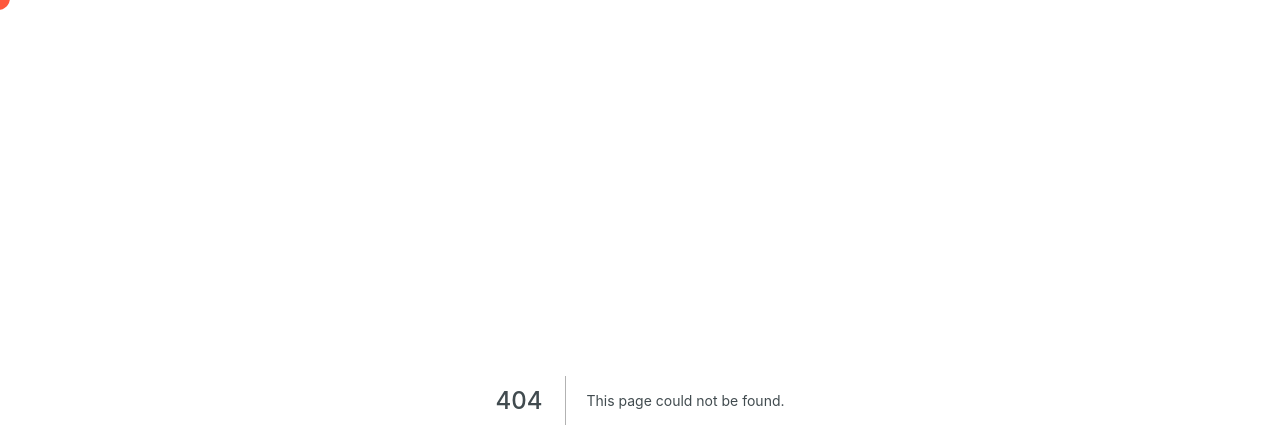
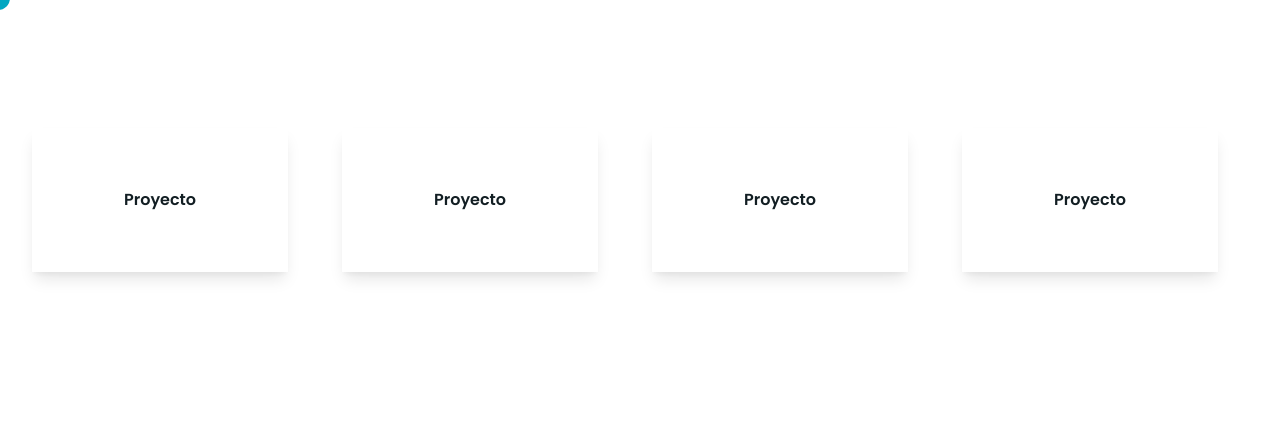
Before and after one commit to obeskay/obedvav-portfolio, a Next.js app: page /projects in a window 1280 px wide. Before the commit this address had no page. Shown: the top 448 px of the page. Built offline with nearby package versions, Linux system fonts and the light colour scheme.

Commit message:
Correcciones y creacion de página de proyectos

```diff
--- a/components/Button.tsx
+++ b/components/Button.tsx
@@ -4,8 +4,8 @@ import { motion } from "framer-motion";
 const Button = (props) => {
   return (
     <motion.div
-      whileHover={{ scale: 1.05 }}
-      whileTap={{ scale: 0.95 }}
+      whileHover={{ scale: 1.025 }}
+      whileTap={{ scale: 0.975 }}
       className={`relative text-lg px-[1.5rem] py-[0.75rem] ${
         props.outlined
           ? "border border-primary text-dark"
--- a/components/NoiseOverlay.tsx
+++ /dev/null
@@ -1,14 +0,0 @@
-import React from "react";
-
-const NoiseOverlay = () => {
-  return (
-    <div
-      className="absolute opacity-40 mix-blend-soft-light w-[300%] h-[300%] -left-[50%] -top-[110%] bg-noise z-5 animate-noiseMove"
-      style={{
-        backgroundImage: `url('https://i.ibb.co/jG7Vgm1/img-noise-380x380.png')`,
-      }}
-    ></div>
-  );
-};
-
-export default NoiseOverlay;
--- a/components/ProyectCard.tsx
+++ b/components/ProyectCard.tsx
@@ -6,41 +6,12 @@ const getRandomArbitrary = (min, max) => {
 };
 
 const ProyectCard = (props) => {
-  const [timingVar, setTimingVar] = useState(3);
-  const motionVariants = {
-    visible: {
-      opacity: 1,
-      y: [
-        `0%`,
-        `${getRandomArbitrary(-timingVar * 10, timingVar * 10)}%`,
-        `${getRandomArbitrary(-timingVar * 10, timingVar * 10)}%`,
-        `${getRandomArbitrary(-timingVar * 10, timingVar * 10)}%`,
-        `0%`,
-      ],
-      x: [
-        `0%`,
-        `${getRandomArbitrary(-timingVar * 10, timingVar * 10)}%`,
-        `${getRandomArbitrary(-timingVar * 10, timingVar * 10)}%`,
-        `${getRandomArbitrary(-timingVar * 10, timingVar * 10)}%`,
-        `0%`,
-      ],
-    },
-  };
   return (
-    <motion.div
-      animate="visible"
-      variants={motionVariants}
-      transition={{
-        duration: 30,
-        ease: "linear",
-        times: [0, 0.2, 0.5, 0.8, 1],
-        loop: Infinity,
-        repeatDelay: 0,
-      }}
-      className={`h-[9rem] w-[16rem] p-4 text-dark shadow-lg flex items-center justify-center ${props.className}`}
+    <div
+      className={`h-[9rem] w-full md:w-[16rem] p-4 text-dark shadow-lg flex items-center justify-center ${props.className}`}
     >
-      Proyecto no. 1
-    </motion.div>
+      Proyecto
+    </div>
   );
 };
 
--- a/components/ProyectsGrid.tsx
+++ b/components/ProyectsGrid.tsx
@@ -6,7 +6,7 @@ const ProyectsGrid = () => {
     <div className="container mx-auto">
       <div className="grid gap-6 sm:grid-cols-2 lg:grid-cols-3 xl:grid-cols-4">
         {[...Array(4)].map((x, i) => (
-          <ProyectCard key="3" />
+          <ProyectCard key={i} />
         ))}
       </div>
     </div>
--- a/pages/_app.tsx
+++ b/pages/_app.tsx
@@ -13,11 +13,13 @@ function App({ Component, pageProps, router }) {
       </Head>
       <Cursor />
 
-      <AnimateSharedLayout>
-        <AnimatePresence exitBeforeEnter>
-          <Component {...pageProps} key={router.route} />
-        </AnimatePresence>
-      </AnimateSharedLayout>
+      <AnimatePresence>
+        <AnimateSharedLayout>
+          <AnimatePresence exitBeforeEnter>
+            <Component {...pageProps} key={router.route} />
+          </AnimatePresence>
+        </AnimateSharedLayout>
+      </AnimatePresence>
     </div>
   );
 }
--- a/pages/index.tsx
+++ b/pages/index.tsx
@@ -61,7 +61,7 @@ const index = () => {
                 ease: [0.4, 0.13, 0.23, 0.96],
                 delay: 0.25,
               }}
-              className="absolute md:relative flex-shrink-0 w-[100vw] h-[100%] md:max-w-[354px] md:h-[75%] my-auto overflow-hidden "
+              className="absolute md:relative flex-shrink-0 w-[100vw] h-[100%] md:w-[25vw] md:max-w-[454px] md:h-[75%] my-auto overflow-hidden "
               layoutId={`profile-img-wrapper`}
             >
               <motion.img
@@ -81,7 +81,7 @@ const index = () => {
                   delay: 0.75,
                   ease: [0.4, 0.13, 0.23, 0.96],
                 }}
-                className="after:block after:absolute after:w-full after:h-[75%] after:inset-0 after:top-auto after:bg-gradient-to-t after:from-dark md:after:hidden"
+                className="after:block after:absolute after:w-full after:h-[50%] after:inset-0 after:top-auto after:bg-gradient-to-t after:from-dark md:after:hidden"
               />
             </motion.div>
           </AnimatePresence>
@@ -102,7 +102,7 @@ const index = () => {
                 variants={itemAnimation}
                 className="flex-shrink-0 w-full md:w-auto"
               >
-                <Link href="project/[id]" as="project/1">
+                <Link href="projects">
                   <a href="">
                     <Button>Mira mi trabajo</Button>
                   </a>
--- a/pages/me.tsx
+++ b/pages/me.tsx
@@ -56,7 +56,7 @@ const me = () => {
               ease: [0.4, 0.13, 0.23, 0.96],
               delay: 0.25,
             }}
-            className="relative flex-shrink-0 w-[50vw] h-[50vh] md:w-[456px] md:h-[100vh] m-auto overflow-hidden"
+            className="relative flex-shrink-0 w-[50vw] h-[50vh] md:w-[35vw] md:h-[100vh] m-auto overflow-hidden"
             layoutId={`profile-img-wrapper`}
           >
             <motion.img
@@ -74,15 +74,16 @@ const me = () => {
           </motion.div>
         </AnimatePresence>
 
-        <motion.div className="w-full h-full p-[1rem] md:p-[4rem] md:pl-0 space-y-[1.5rem] text-lg">
+        <motion.div className="w-full h-full flex justify-center p-[1rem] md:p-[4rem] md:pl-0">
+          <motion.div className="max-w-[520px] space-y-[1.5rem] text-lg">
             <motion.h1 variants={itemAnimation}>Hola, soy Obed</motion.h1>
             <motion.p variants={itemAnimation}>
               Lorem ipsum dolor sit amet, consectetur adipisicing elit.
             </motion.p>
             <motion.p variants={itemAnimation}>
-            Debitis facilis reiciendis minima necessitatibus nostrum doloribus,
-            quae cupiditate qui accusantium, provident dolorem delectus
-            voluptate.
+              Debitis facilis reiciendis minima necessitatibus nostrum
+              doloribus, quae cupiditate qui accusantium, provident dolorem
+              delectus voluptate.
             </motion.p>
             <motion.p variants={itemAnimation}>
               Deleniti qui excepturi sunt minima quisquam pariatur vel eius
@@ -101,6 +102,7 @@ const me = () => {
           </motion.div>
         </motion.div>
       </motion.div>
+    </motion.div>
   );
 };
 
--- /dev/null
+++ b/pages/projects.tsx
@@ -0,0 +1,92 @@
+import React from "react";
+import { motion, AnimatePresence } from "framer-motion";
+import ProyectsGrid from "../components/ProyectsGrid";
+import Link from "next/link";
+
+const me = () => {
+  const wrapperAnimation = {
+    show: {
+      transition: {
+        delayChildren: 0.25,
+        staggerChildren: 0.1,
+      },
+    },
+  };
+
+  const itemAnimation = {
+    hidden: {
+      opacity: 0,
+      scale: 0.9,
+      y: 50,
+      skewY: -5,
+    },
+    show: {
+      opacity: 1,
+      scale: 1,
+      y: 0,
+      skewY: 0,
+      transition: {
+        ease: [0.4, 0.13, 0.23, 0.96],
+        duration: 1,
+      },
+    },
+    exit: {
+      opacity: 0,
+      scale: 0.9,
+      y: 20,
+      transition: {
+        ease: [0.4, 0.13, 0.23, 0.96],
+        duration: 0.5,
+      },
+    },
+  };
+  const obedvavimg = "/img/obed/obedvav1.jpg";
+  return (
+    <>
+      <AnimatePresence>
+        <motion.div
+          transition={{
+            duration: 1.5,
+            ease: [0.4, 0.13, 0.23, 0.96],
+            delay: 0.25,
+          }}
+          className="absolute -left-full flex-shrink-0 w-[100vw] h-[100%] md:w-[25vw] md:max-w-[454px] md:h-[75%] my-auto overflow-hidden "
+          layoutId={`profile-img-wrapper`}
+        >
+          <motion.img
+            transition={{
+              duration: 1.25,
+              ease: [0.4, 0.13, 0.23, 0.96],
+            }}
+            src={obedvavimg}
+            layoutId={`profile-img`}
+            className="object-cover w-full h-full m-auto "
+          />
+          <motion.div
+            initial={{ opacity: 0 }}
+            animate={{ opacity: 1 }}
+            transition={{
+              duration: 1,
+              delay: 0.75,
+              ease: [0.4, 0.13, 0.23, 0.96],
+            }}
+            className="after:block after:absolute after:w-full after:h-[50%] after:inset-0 after:top-auto after:bg-gradient-to-t after:from-dark md:after:hidden"
+          />
+        </motion.div>
+      </AnimatePresence>
+      <motion.div
+        variants={wrapperAnimation}
+        initial="hidden"
+        animate="show"
+        exit="exit"
+        className="container mx-auto py-[4rem]"
+      >
+        <motion.div variants={itemAnimation} className="text-center my-[4rem]">
+          <ProyectsGrid></ProyectsGrid>
+        </motion.div>
+      </motion.div>
+    </>
+  );
+};
+
+export default me;
```
Lines whose indentation alone changed are shown as unchanged.
